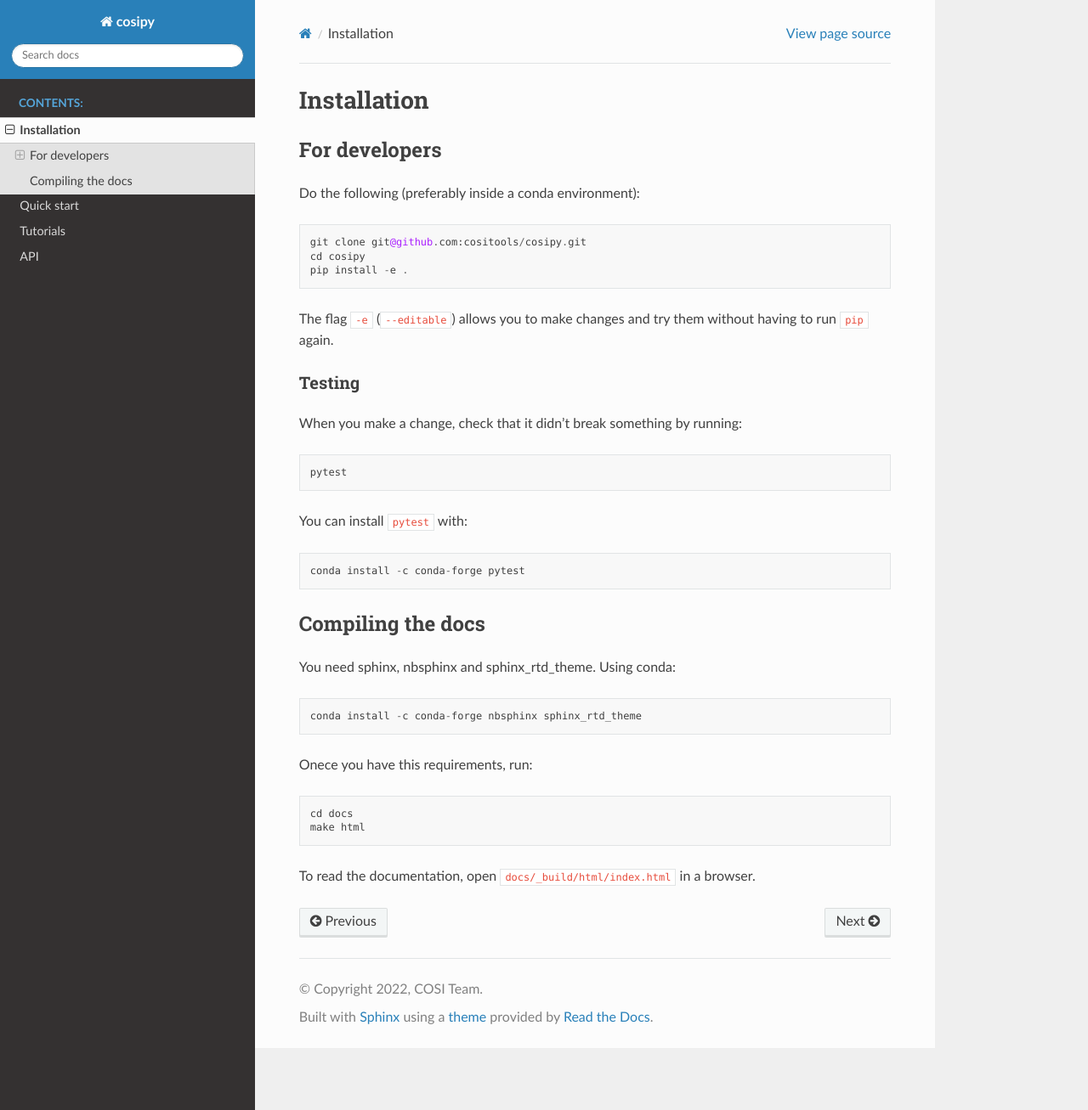
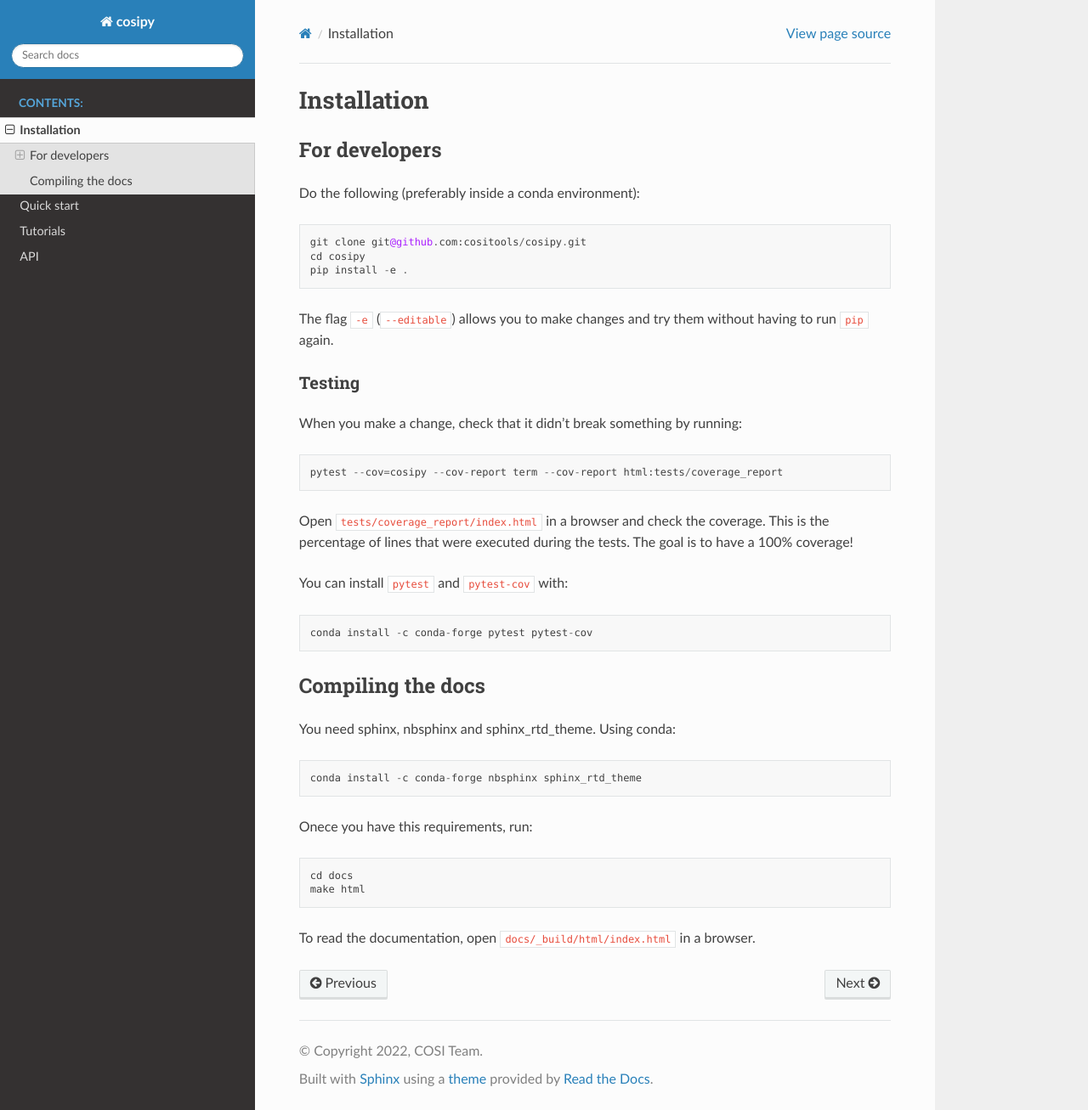
Before and after one commit to cositools/cosipy, a Sphinx documentation site: the page built from docs/install.rst, in a window 1280 px wide and 1307 px high. Shown: the whole window at 85% size. Built offline with Sphinx 7.4.7 and the Read the Docs theme 2.0.0, drawn with Linux system fonts in a browser that asks for light colours.

Commit message:
Coverage

```diff
--- a/docs/install.rst
+++ b/docs/install.rst
@@ -18,11 +18,15 @@ Testing
 
 When you make a change, check that it didn't break something by running::
 
-    pytest
+    pytest --cov=cosipy --cov-report term --cov-report html:tests/coverage_report
 
-You can install ``pytest`` with::
+Open ``tests/coverage_report/index.html`` in a browser and check the coverage. This
+is the percentage of lines that were executed during the tests. The goal is to have
+a 100% coverage!
 
-    conda install -c conda-forge pytest
+You can install ``pytest`` and ``pytest-cov`` with::
+
+    conda install -c conda-forge pytest pytest-cov
 
 Compiling the docs
 ------------------
```
